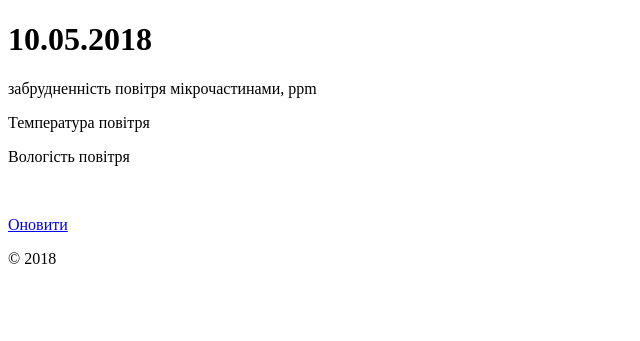
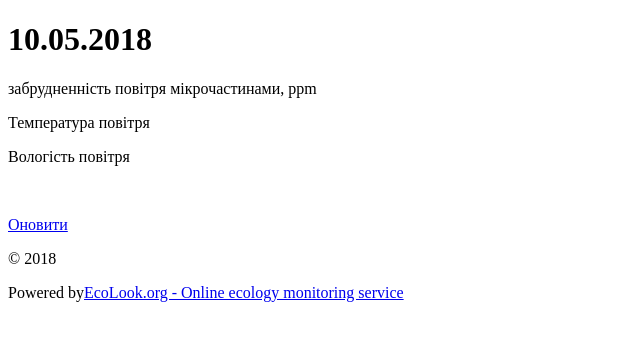
Before and after one commit to ut8ia/ecobot, a Yii app: template app/frontend/views/site/index.php in a window 1280 px wide. Shown: the top 341 px of the page, without its empty margins (0-640 px from the left). Run offline with PHP 8.4 and a stand-in for Yii, Linux system fonts and the light colour scheme; the template is opened without the code that fills it, so the values that code supplies are empty; some libraries are stand-ins or nearby versions.

Commit message:
add footer link

```diff
--- a/app/frontend/views/layouts/main.php
+++ b/app/frontend/views/layouts/main.php
@@ -77,7 +77,9 @@ AppAsset::register($this);
     <div class="container">
         <p class="pull-left">&copy; <?= Html::encode(Yii::$app->name) ?> <?= date('Y') ?></p>
 
-        <p class="pull-right"></p>
+        <p class="pull-right">
+            Powered by<a href="https://www.ecolook.org">EcoLook.org - Online ecology monitoring service</a>
+        </p>
     </div>
 </footer>
 
```
Also changed, not shown: 1 other file.
